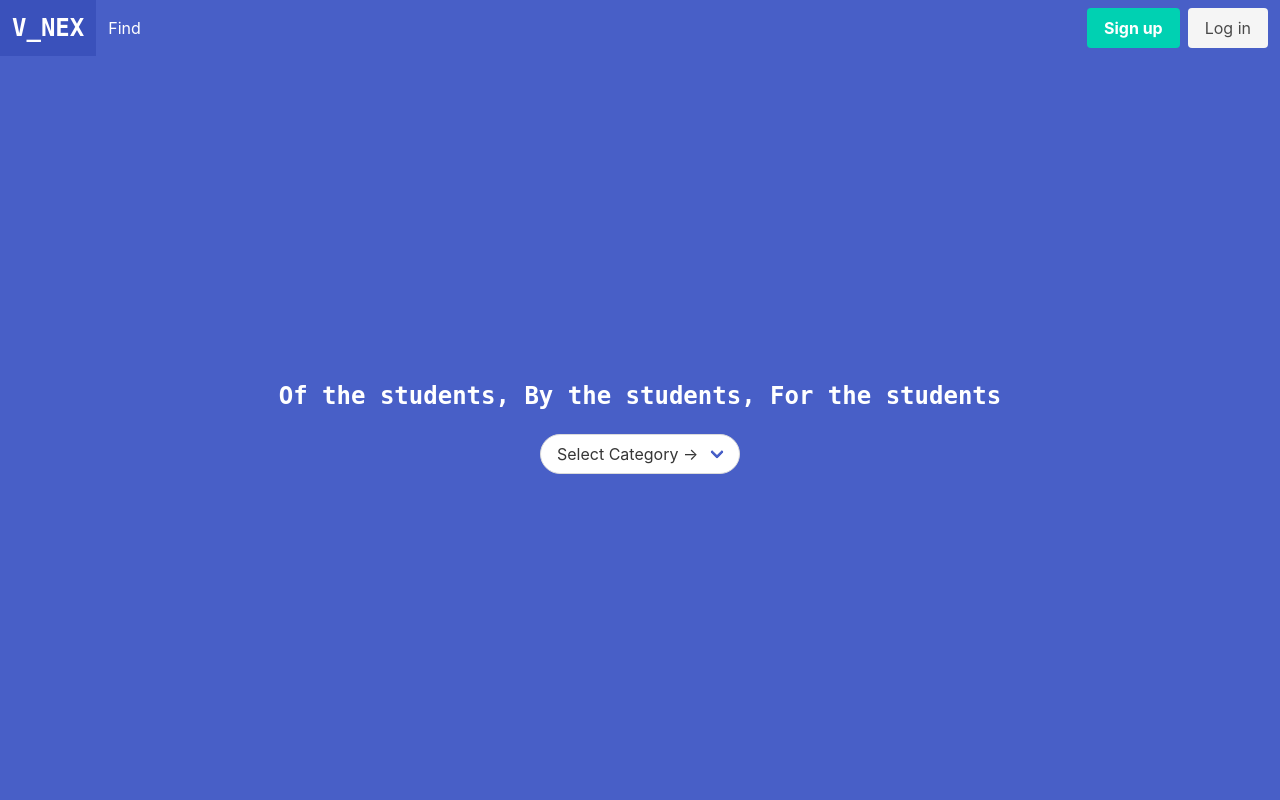
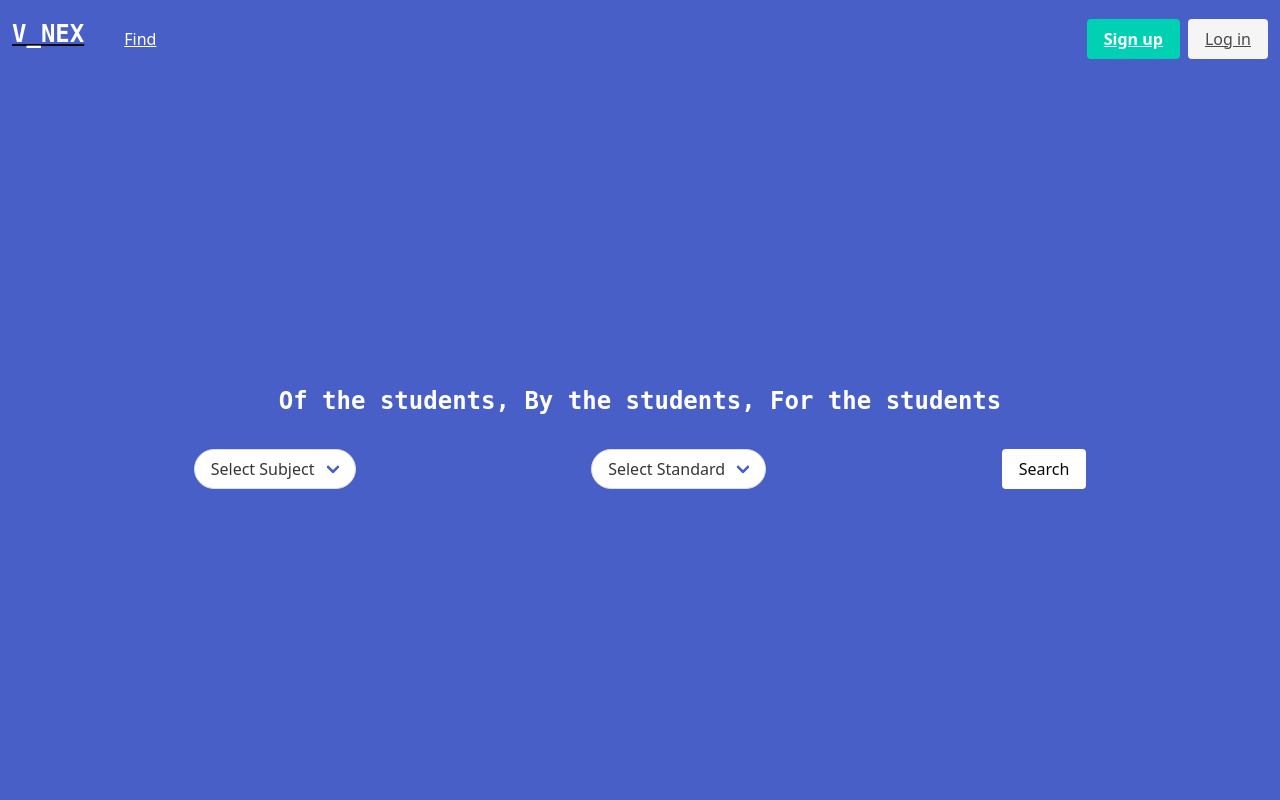
Before and after one commit to prasannan-robots/v_nex, a Flask app: page / in a window 1280 px wide. Run offline with Flask 2, Linux system fonts and the light colour scheme; data that the repository does not hold is empty; parts of the project's set-up code (start-up, migrations or seed data) failed here and were passed over; some libraries are stand-ins or nearby versions.

Commit message:
Updated to multi image corosal

```diff
--- a/web/templates/base.html
+++ b/web/templates/base.html
@@ -9,6 +9,8 @@
     <link rel="shortcut icon" href="../static/logo.jpg" type="image/x-icon" />
     <script src="https://kit.fontawesome.com/47e3814ed2.js" crossorigin="anonymous"></script>
     <link rel="stylesheet" href="https://cdn.jsdelivr.net/npm/bulma@0.9.3/css/bulma.min.css">
+    {% block head %}
+    {% endblock %}
 </head>
 
 <body>
--- a/web/templates/looks.html
+++ b/web/templates/looks.html
@@ -2,33 +2,95 @@
 {% extends "base.html" %}
 
 {% block content %}
+<link href="https://cdn.jsdelivr.net/npm/bootstrap@5.2.0-beta1/dist/css/bootstrap.min.css" rel="stylesheet" integrity="sha384-0evHe/X+R7YkIZDRvuzKMRqM+OrBnVFBL6DOitfPri4tjfHxaWutUpFmBp4vmVor" crossorigin="anonymous">
+
 <h4 class="title is-4 is-family-monospace">Of the students, By the students, For the students</h3>
 
 <form href="/" method="POST" id="jform">
+  <nav class="level" style="padding-top: 10px;">
+    <div class="level-item has-text-centered">
       <div class="select is-rounded">
-    <select onchange="selection(this.options[this.selectedIndex].value)" id="categoryselector"name="categoryselector">
-      <option value="">{{category}}</option>
-        {% for categories in posts_category %}
-        <option value="{{categories}}">{{categories}}</option>
+        <select onchange="selection(this.options[this.selectedIndex].value)" id="subjectselector"name="subjectselector">
+          <option value="">Select Subject</option>
+            {% for subject in posts_subject %}
+            <option value="{{subject}}">{{subject}}</option>
+      {% endfor %}
+        </select>
+
+    </div>
+
+    </div>
+    <div class="level-item has-text-centered">
+        <div class="select is-rounded">
+          <select onchange="selection(this.options[this.selectedIndex].value)" id="standardselector"name="standardselector">
+            <option value="">Select Standard</option>
+              {% for standard in posts_standard %}
+              <option value="{{standard}}">{{standard}}</option>
         {% endfor %}
           </select>
         </div>
+    </div>
+    <div class="level-item has-text-centered">
+      <input type="submit" value="Search" class="button is-white">
+    </div>
+
+  </nav>
+
+
+
 </form>
+{% for posts in post %}
+      <div class="card mb-3" style="margin-top: 100px;">
 
-{% for posts in post %}
-<div class="box" style="margin-top:40px;">
-  <div class="container">
-    <h3 class="title is-3" style="color:rgb(37, 37, 37)">By {{posts.username}}</h4>
-    <img src="{{posts.github_link}}" width="500" height="500" style=" border-radius:8px;">
+        <div id="carouselExampleControls" class="carousel slide" data-bs-ride="carousel">
+          <div class="carousel-inner">
+            <div class="carousel-item active">
+              <img src="{{posts.images[0].link}}" class="d-block w-100" alt="...">
             </div>
-      <h4 class="title is-4" style="color:rgb(37, 37, 37)">{{posts.name}}</h4>
-      <a href="{{posts.github_link}}" class="subtitle is-5" style="color:rgb(54, 54, 54)"><i class="fa-solid fa-download" style="font-size: 1.5em;"></i></a>
-
+            {% for image in posts.images[1:] %}
+            <div class="carousel-item">
+              <img src="{{image.link}}" class="d-block w-100" alt="...">
             </div>
             {% endfor %}
+          </div>
+          <button class="carousel-control-prev" type="button" data-bs-target="#carouselExampleControls" data-bs-slide="prev">
+            <span class="carousel-control-prev-icon" aria-hidden="true"></span>
+            <span class="visually-hidden">Previous</span>
+          </button>
+          <button class="carousel-control-next" type="button" data-bs-target="#carouselExampleControls" data-bs-slide="next">
+            <span class="carousel-control-next-icon" aria-hidden="true"></span>
+            <span class="visually-hidden">Next</span>
+          </button>
+        </div>
+        <div class="card-body">
+          <h5 class="card-title">{{posts.description}}</h5>
+          <p class="card-text"><small class="text-muted">Last updated : {{posts.unique_id}}</small></p>
+          <p class="card-text"><small class="text-muted">Standard : {{posts.standard}}</small></p>
+          <p class="card-text"><small class="text-muted">Subject : {{posts.subject}}</small></p>
+          <p class="card-text"><small class="text-muted">Posted by {{posts.username}}</small></p>
+          <button class="delete" onClick="deleteNote({{posts.id}})"></button>
+          {% for image in posts.images %}
+          <a class="button is-link" href="{{image.link}}"><i class="fa-solid fa-download" style="font-size: 1.5em;"></i></a>
+          {% endfor %}
+        </div>
+      </div>
+
+{% endfor %}
 <script>
-    function selection(chosen) {
-        document.getElementById("jform").submit();
+    // function selection(chosen) {
+    //     document.getElementById("jform").submit();
+    //   }
+    function deleteNote(noteId) {
+    fetch("/me/delete-post", {
+      method: "POST",
+      body: JSON.stringify({ noteId: noteId }),
+    }).then((_res) => {
+      window.location.href = "/me/dashboard";
+    });
   }
 </script>
+
+<script src="https://cdn.jsdelivr.net/npm/@popperjs/core@2.11.5/dist/umd/popper.min.js" integrity="sha384-Xe+8cL9oJa6tN/veChSP7q+mnSPaj5Bcu9mPX5F5xIGE0DVittaqT5lorf0EI7Vk" crossorigin="anonymous"></script>
+<script src="https://cdn.jsdelivr.net/npm/bootstrap@5.2.0-beta1/dist/js/bootstrap.min.js" integrity="sha384-kjU+l4N0Yf4ZOJErLsIcvOU2qSb74wXpOhqTvwVx3OElZRweTnQ6d31fXEoRD1Jy" crossorigin="anonymous"></script>
+
 {% endblock %}
--- a/web/view.py
+++ b/web/view.py
@@ -14,17 +14,27 @@ def home():
 
 @view.route('/',methods=['POST'])
 def look_image():
-    category=request.form.get("categoryselector")
-    post = [i for i in Post.query.filter_by(category=category).all()]
+    subject=request.form.get("subjectselector")
+    standard=request.form.get("standardselector")
+    if subject == "":
+        post = [i for i in Post.query.filter_by(standard=standard).all()]
+    elif standard == "":
+        post = [i for i in Post.query.filter_by(subject=subject).all()]
+    else:
+        post = [i for i in Post.query.filter_by(subject=subject,standard=standard).all()]
     post_no = len(post)
     #https://raw.githubusercontent.com/gagaan-tech/v_nex_data/main/file_uploaded/Marshanicky.png
-    posts_category = [post.category for post in Post.query.all()]
-    posts_category = list(set(posts_category))
-    return render_template('looks.html',posts_category=posts_category,post=post,post_no=post_no,category=category)
+    posts_subject = [post.subject for post in Post.query.all()]
+    posts_standard = [post.standard for post in Post.query.all()]
+    posts_subject = list(set(posts_subject))
+    posts_standard = list(set(posts_standard))
+    return render_template('looks.html',post=post,post_no=post_no,posts_standard=posts_standard,posts_subject=posts_subject)
 
 
 @view.route('/')
 def look():
-    post = [post.category for post in Post.query.all()]
-    post = list(set(post))
-    return render_template('looks.html',posts_category=post,category="Select Category ->")
+    posts_subject = [post.subject for post in Post.query.all()]
+    posts_standard = [post.standard for post in Post.query.all()]
+    posts_subject = list(set(posts_subject))
+    posts_standard = list(set(posts_standard))
+    return render_template('looks.html',posts_standard=posts_standard,posts_subject=posts_subject,category="Select Category ->")
```
Also changed, not shown: web/models.py (+12 -4 lines), web/templates/home.html (+17 -7 lines), web/templates_user_management/dashboard.html (+71 -21 lines), web/user_management.py (+48 -35 lines). Lines whose indentation alone changed are shown as unchanged.
